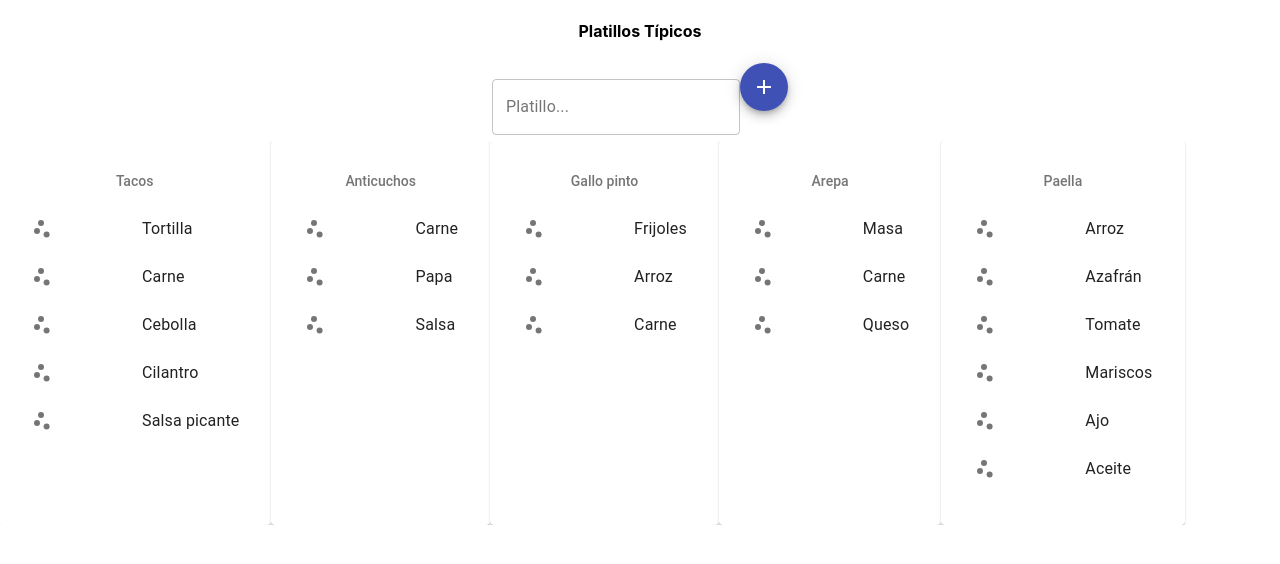
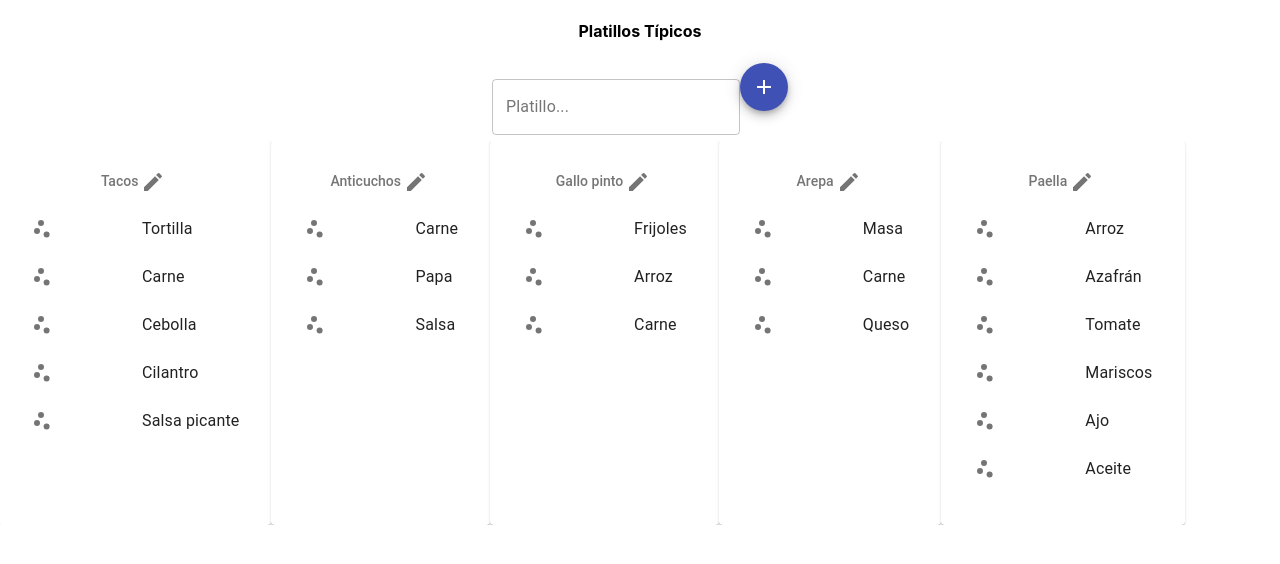
Before and after one commit to guidomatos/react_esencial, a React (Create React App) app: page / in a window 1280 px wide. Shown: the top 564 px of the page. Built offline with nearby package versions, Linux system fonts and the light colour scheme.

Commit message:
Actualizar el estado de una aplicación con React

```diff
--- a/src/components/dish.js
+++ b/src/components/dish.js
@@ -6,69 +6,55 @@ import {
     ListItem,
     ListSubheader,
     ListItemText,
-    ListItemIcon
+    ListItemIcon,
+    TextField,
+    IconButton
 } from '@material-ui/core';
 import ScatterPlot from '@material-ui/icons/ScatterPlot';
-
-
-
-// import Button from '@material-ui/core/Button';
-
-export class Flag extends Component{
-    render(){
-        return(
-            <div>
-                <h1>Bandera</h1>
-            </div>
-        );
-    }
-}
-
-export class Ingredient extends Component {
-    render() {
-        //return React.createElement('h4', {}, "Ingrediente");
-        return(
-          <Fragment>
-              <h4>Ingredientes</h4>
-              <h4>Ingredientes</h4>
-          </Fragment>
-        );
-    }
-}
+import Edit from '@material-ui/icons/Edit';
 
 class Dish extends Component{
 
-    ingredients = ["Tortilla", "Carne", "Cebolla"];
+    state = {
+        edit: false,
+        name: this.props.name
+    };
 
-    countIngredients(){
-        return this.ingredients.length;
-    }
+    edit = e => {
+        this.setState({ edit: !this.state.edit });
+    };
+
+    handleChange = e => {
+        let newState = { ...this.state };
+        newState.name = e.currentTarget.value;
+
+        this.setState(newState);
+    };
 
     render() {
-
-        // const { params } = this.props.match;
-
-        // return (
-        //     <div className="dish">
-        //         <h1>{ params.name }</h1>
-        //         <h1>{ this.props.name }</h1>
-        //         <h3>{ this.countIngredients() }</h3>
-        //         <ul>
-        //             {this.ingredients.map((ingredient, index) => (
-        //                 <li key={index}>{ingredient}</li>
-        //             ))}
-        //         </ul>
-        //         <Button variant="contained">Elegir</Button>
-        //     </div>
-        // );
-
         return (
             <Card className="card">
                 <CardContent>
                     <List
                         component="nav"
                         subheader={
-                            <ListSubheader component="div">{this.props.name}
+                            <ListSubheader component="div">
+                                {
+                                    this.state.edit ? (
+                                      <TextField
+                                        label="Platillo..."
+                                        type="text"
+                                        margin="normal"
+                                        variant="outlined"
+                                        value={this.state.name}
+                                        onChange={this.handleChange}
+                                      ></TextField>
+                                    ) : (
+                                        this.props.name
+                                    )}
+                                    <IconButton size="small" onClick={this.edit}>
+                                        <Edit></Edit>
+                                    </IconButton>
                             </ListSubheader>
                         }
                     >
@@ -76,9 +62,7 @@ class Dish extends Component{
                         (
                             <ListItem button key={index}>
                                 <ListItemIcon>
-                                    <ScatterPlot>
-
-                                    </ScatterPlot>
+                                    <ScatterPlot></ScatterPlot>
                                 </ListItemIcon>
                                 <ListItemText inset primary={ingredient}></ListItemText>
                             </ListItem>
```
